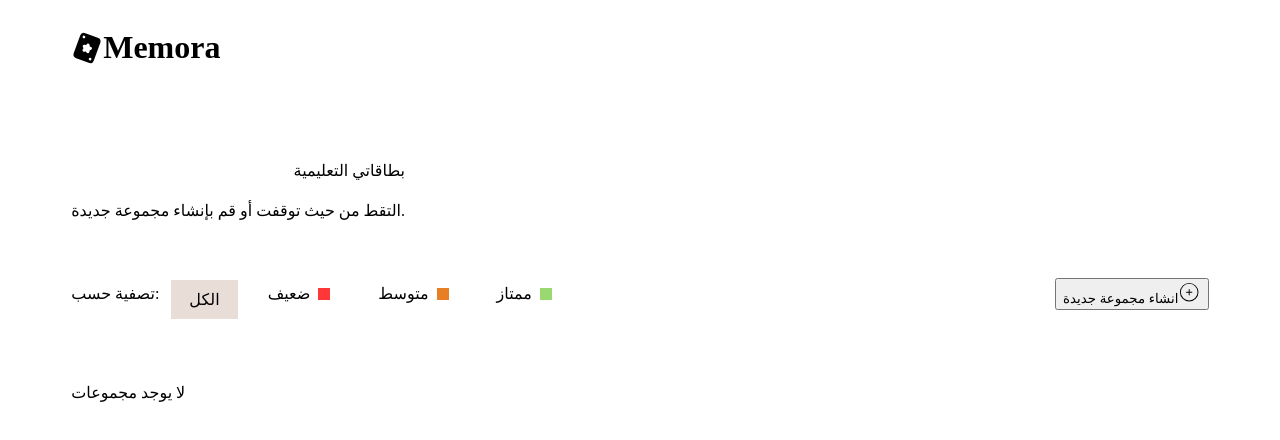
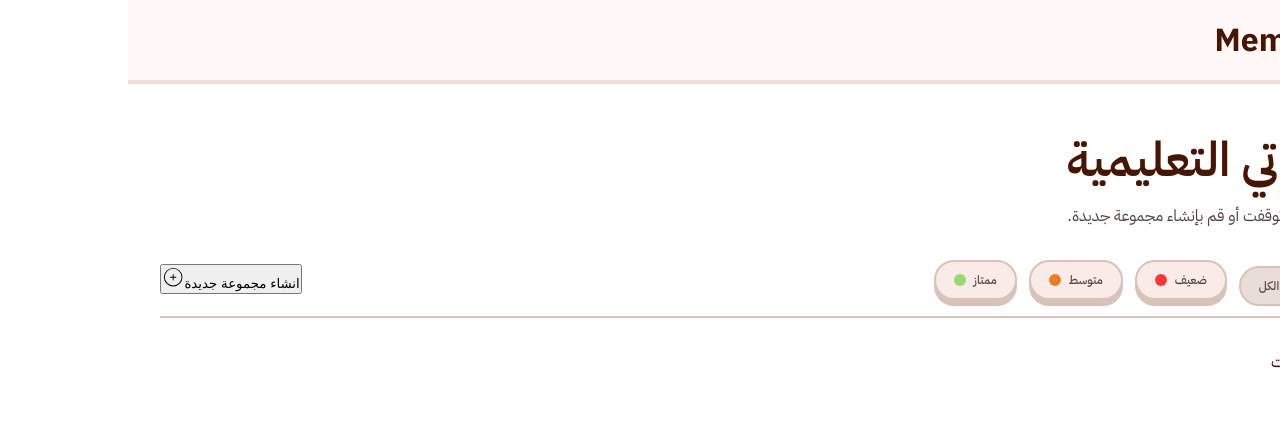
Before and after one commit to anasDef/flashcards-generator, a React (Vite) app in the folder my-app/: page / in a window 1280 px wide. Shown: the top 440 px of the page. Built offline with nearby package versions, Linux system fonts and the light colour scheme.

Commit message:
not important

```diff
--- a/my-app/src/index.css
+++ b/my-app/src/index.css
@@ -1,7 +1,146 @@
 @import url("https://fonts.googleapis.com/css2?family=IBM+Plex+Sans+Arabic:wght@100;200;300;400;500;600;700&display=swap");
 
+/* ========== DESIGN SYSTEM TOKENS ========== */
+
+:root {
+  /* Colors - Surfaces */
+  --color-surface: #fff8f6;
+  --color-surface-dim: #e5d7d3;
+  --color-surface-bright: #fff8f6;
+  --color-surface-container-lowest: #ffffff;
+  --color-surface-container-low: #fff1ec;
+  --color-surface-container: #f9ebe7;
+  --color-surface-container-high: #f3e5e1;
+  --color-surface-container-highest: #ede0db;
+  --color-on-surface: #211a18;
+  --color-on-surface-variant: #53433e;
+  --color-inverse-surface: #362f2c;
+  --color-inverse-on-surface: #fceee9;
+  --color-outline: #86736d;
+  --color-outline-variant: #d8c2ba;
+  --color-surface-tint: #8d4d33;
+
+  /* Colors - Primary */
+  --color-primary: #461602;
+  --color-on-primary: #ffffff;
+  --color-primary-container: #622b14;
+  --color-on-primary-container: #e19273;
+  --color-inverse-primary: #ffb59a;
+  --color-primary-fixed: #ffdbce;
+  --color-primary-fixed-dim: #ffb59a;
+  --color-on-primary-fixed: #370e00;
+  --color-on-primary-fixed-variant: #71361e;
+
+  /* Colors - Secondary */
+  --color-secondary: #885122;
+  --color-on-secondary: #ffffff;
+  --color-secondary-container: #fdb47c;
+  --color-on-secondary-container: #784416;
+  --color-secondary-fixed: #ffdcc4;
+  --color-secondary-fixed-dim: #ffb780;
+  --color-on-secondary-fixed: #2f1400;
+  --color-on-secondary-fixed-variant: #6c3a0c;
+
+  /* Colors - Tertiary */
+  --color-tertiary: #655f3a;
+  --color-on-tertiary: #ffffff;
+  --color-tertiary-container: #b5ac81;
+  --color-on-tertiary-container: #46401e;
+  --color-tertiary-fixed: #ede3b4;
+  --color-tertiary-fixed-dim: #d0c79a;
+  --color-on-tertiary-fixed: #201c01;
+  --color-on-tertiary-fixed-variant: #4d4725;
+
+  /* Colors - Error */
+  --color-error: #ba1a1a;
+  --color-on-error: #ffffff;
+  --color-error-container: #ffdad6;
+  --color-on-error-container: #93000a;
+
+  /* Colors - Background */
+  --color-background: #fff8f6;
+  --color-on-background: #211a18;
+  --color-surface-variant: #ede0db;
+
+  /* Shadows */
+  --button-shadow: 0 5px 0 rgba(98, 43, 20, 0.267);
+
+  /* Typography - Font Families */
+  --font-family-body: "IBM Plex Sans Arabic", sans-serif;
+
+  /* Typography - Display Large */
+  --font-display-lg-size: 48px;
+  --font-display-lg-weight: 700;
+  --font-display-lg-line-height: 56px;
+  --font-display-lg-letter-spacing: -0.02em;
+
+  /* Typography - Display Large Mobile */
+  --font-display-lg-mobile-size: 36px;
+  --font-display-lg-mobile-weight: 700;
+  --font-display-lg-mobile-line-height: 42px;
+
+  /* Typography - Headline Medium */
+  --font-headline-md-size: 32px;
+  --font-headline-md-weight: 600;
+  --font-headline-md-line-height: 40px;
+
+  /* Typography - Headline Small */
+  --font-headline-sm-size: 24px;
+  --font-headline-sm-weight: 600;
+  --font-headline-sm-line-height: 32px;
+
+  /* Typography - Body Large */
+  --font-body-lg-size: 18px;
+  --font-body-lg-weight: 500;
+  --font-body-lg-line-height: 28px;
+
+  /* Typography - Body Medium */
+  --font-body-md-size: 16px;
+  --font-body-md-weight: 400;
+  --font-body-md-line-height: 24px;
+
+  /* Typography - Label Large */
+  --font-label-lg-size: 16px;
+  --font-label-lg-weight: 600;
+  --font-label-lg-line-height: 20px;
+
+  /* Typography - Label Small */
+  --font-label-sm-size: 12px;
+  --font-label-sm-weight: 500;
+  --font-label-sm-line-height: 16px;
+
+  /* Rounded Corners */
+  --rounded-sm: 0.5rem;
+  --rounded-default: 1rem;
+  --rounded-md: 1.5rem;
+  --rounded-lg: 2rem;
+  --rounded-xl: 3rem;
+  --rounded-full: 9999px;
+
+  /* Spacing */
+  --spacing-base: 8px;
+  --spacing-container-padding-mobile: 20px;
+  --spacing-container-padding-desktop: 40px;
+  --spacing-gutter: 16px;
+  --spacing-card-gap: 24px;
+}
+
+/* Global Styles */
+
+* {
+  padding: 0;
+  margin: 0;
+  box-sizing: border-box;
+}
+
+body {
+  font-family: var(--font-family-body);
+  background-color: #ffffff;
+  color: var(--color-primary);
+  direction: rtl;
+}
 
 .container {
-  width: 90%;
+  width: 95%;
   margin: 0 auto;
 }
```
Also changed, not shown: 1 other file (tests, documents, lock files or other folders).
